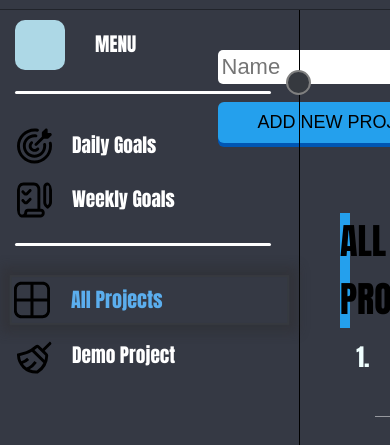
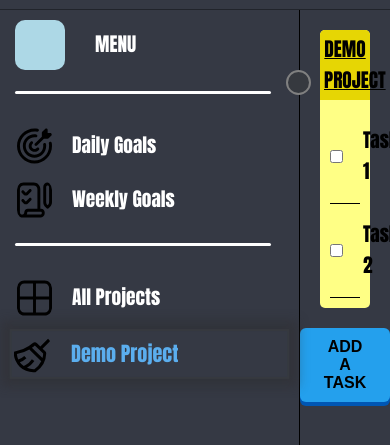
Before and after one commit to Sanskar6767/odin-todo, a website built with webpack: page src/index.html in a window 390 px wide. Both pictures are taken after a click on the link "Demo Project". Shown: the part 83-528 px from the top of the page. Built offline with nearby package versions, Linux system fonts and the light colour scheme; files whose address does not match are found by name.

Commit message:
projects are displayed

```diff
--- a/src/image.js
+++ b/src/image.js
@@ -51,7 +51,8 @@ function closeNav() {
 }
 
 // Active sidebar
-document.addEventListener('DOMContentLoaded', () => {
+export function navLinkActivate() {
+
   const navLinks = document.querySelectorAll('.nav-link');
 
   navLinks.forEach(link => {
@@ -60,10 +61,10 @@ document.addEventListener('DOMContentLoaded', () => {
         link.parentElement.classList.remove('active');
       });
       this.parentElement.classList.add('active');
-      console.log('click');
     });
   });
-});
+
+}
 
 // Medias
 const phone = window.matchMedia("(width <= 480px)")
--- a/src/index.html
+++ b/src/index.html
@@ -56,7 +56,7 @@
     <hr>
     <ul class="projects">
       <li class="active">
-        <a class="nav-link" href="#">
+        <a class="nav-link all-pro" href="#">
           <img src="" alt="" class="sideicon all">
           <span>All Projects</span>
         </a>
@@ -66,13 +66,16 @@
 
   <div class="content">
 
-    <!-- <div class="project">
+    <!-- <div class="pro-container">
       <div class="wrapper-grid">
         <div class="project-card">
+
           <div class="proj-title-div">
             <h2>Project name</h2>
           </div>
+
           <div class="proj-tasks">
+
             <div class="task-div">
               <div class="task-flex">
                 <input type="checkbox" name="done" id="done">
@@ -90,7 +93,7 @@
                 <p>clean utensils</p>
               </div>
               <div class="task-flex">
-                <input id="star1" class="star" type="checkbox" title="important" ><br/><br/>
+                <input id="star1" class="star" type="checkbox" title="important" >
                 <p>12/3/1221</p>
               </div>
             </div>
@@ -100,8 +103,45 @@
         </div>
 
       </div>
+      <div class="flex">
+        <button class="addtask-button"> Add a task</button>
+      </div>
+    </div> -->
 
-    </div> -->
+
+    <!-- <section class="task-container">
+      <div class="task-add-div">
+        <form id="add-task-form">
+
+          <div class="form-group">
+            <label for="task-name">Task Name* :</label>
+            <input type="text" id="task-name" name="task-name" required>
+          </div>
+
+          <div class="form-group">
+            <label for="task-desc">Task Description (Optional):</label>
+            <textarea id="task-desc" name="task-desc"></textarea>
+          </div>
+
+          <div class="form-group">
+            <label for="task-deadline">Deadline:</label>
+            <input type="date" id="task-deadline" name="task-deadline" required>
+          </div>
+
+          <div class="form-group">
+            <label for="task-important">Priority</label>
+            <input id="task-priority" class="star" type="checkbox" name="task-priority" >
+          </div>
+
+
+          <div class="form-buttons">
+            <button type="submit">Add Task</button>
+            <button type="button" id="cancel-button">Cancel</button>
+          </div>
+
+        </form> -->
+      </div>
+    </section>
 
 
 
--- a/src/index.js
+++ b/src/index.js
@@ -4,6 +4,7 @@ import './image.js';
 import flatpickr from "flatpickr";
 import "flatpickr/dist/flatpickr.min.css";
 import './all-projects.js';
+import './projectOpen.js';
 
 
 
--- a/src/project.js
+++ b/src/project.js
@@ -1,3 +1,5 @@
+import { TodoItem } from "./style/todo";
+
 export class Project {
     constructor(name) {
         this.name = name;
--- /dev/null
+++ b/src/projectOpen.js
@@ -0,0 +1,221 @@
+import { allProjects } from "./all-projects";
+import './style/projectOpen.css';
+import { TodoItem } from "./style/todo";
+
+export function openProject() {
+    const projects = document.querySelectorAll('.proj-a');
+    projects.forEach(link => {
+      link.addEventListener('click', (event) => {
+        event.preventDefault();
+        const projectName = link.getAttribute('data-project-name');
+        console.log(projectName);
+        displayProjectDetails(projectName);
+        makeTaskForm();
+        formVisible();
+      })
+    })
+  }
+
+
+function formVisible() {
+    const addtaskButton = document.querySelector('.addtask-button');
+    const section = document.querySelector('.task-container');
+    addtaskButton.addEventListener('click', () => {
+        section.style.display = 'block';
+    })
+    const cancelButton = document.querySelector('#cancel-button');
+    cancelButton.addEventListener('click', () => {
+        section.style.display = 'none';
+    })
+}
+
+function displayProjectDetails(projectName) {
+    const project = allProjects.find(p => p.name === projectName);
+    if (project) {
+        const content = document.querySelector('.content');
+        content.innerHTML= '';
+
+        const proContainer = document.createElement('div');
+        proContainer.classList.add('pro-container');
+
+        const wrapperGrid = document.createElement('div');
+        wrapperGrid.classList.add('wrapper-grid');
+
+        const projectCard = document.createElement('div');
+        projectCard.classList.add('project-card');
+
+        const projTitleDiv = document.createElement('div');
+        projTitleDiv.classList.add('proj-title-div');
+
+        const h2 = document.createElement('h2');
+        h2.textContent = project.name;
+        projTitleDiv.appendChild(h2);
+        projectCard.appendChild(projTitleDiv);
+
+        const projTasks = document.createElement('div');
+        projTasks.classList.add('proj-tasks');
+
+        // loop starts here
+        project.tasks.forEach(task => {
+            const taskDiv = document.createElement('div');
+            taskDiv.classList.add('task-div');
+
+            const taskFlex = document.createElement('div');
+            taskFlex.classList.add('task-flex');
+
+            const input = document.createElement('input');
+            input.type = "checkbox";
+            input.name = "done";
+            input.id = "done" ;
+
+            const p = document.createElement('p');
+            p.textContent = task.title ;
+
+            const taskFlex1 = document.createElement('div')
+            taskFlex1.classList.add('task-flex');
+
+            const input1 = document.createElement('input');
+            input1.id = 'star1';
+            input1.className = "star";
+            input1.type = "checkbox";
+            input1.title = "important";
+
+            const p1 = document.createElement('p');
+            p1.textContent = task.getFormattedDueDate();
+
+            taskFlex.appendChild(input);
+            taskFlex.appendChild(p);
+            taskFlex1.appendChild(input1);
+            taskFlex1.appendChild(p1);
+
+            taskDiv.appendChild(taskFlex);
+            taskDiv.appendChild(taskFlex1);
+
+            projTasks.appendChild(taskDiv);
+        })
+
+        const flex = document.createElement('div');
+        flex.classList.add('flex');
+
+        const button = document.createElement('button');
+        button.classList.add('addtask-button');
+        button.textContent = 'Add a task';
+
+        flex.appendChild(button);
+
+        projectCard.appendChild(projTasks);
+        wrapperGrid.appendChild(projectCard);
+        proContainer.appendChild(wrapperGrid);
+        proContainer.appendChild(flex);
+
+        content.appendChild(proContainer);
+
+    }
+}
+
+function makeTaskForm() {
+    // const addtaskButton = document.querySelector('.addtask-button');
+    // addtaskButton.addEventListener('click', () => {
+
+    const content = document.querySelector('.content');
+
+    const section = document.createElement('section');
+    section.classList.add('task-container');
+
+    const taskAddDiv = document.createElement('div');
+    taskAddDiv.classList.add('task-add-div')
+
+    const form = document.createElement('form');
+    form.id = 'add-task-form';
+
+    const formGroup1 = document.createElement('div');
+    formGroup1.classList.add('form-group');
+
+    const ltaskname = document.createElement('label');
+    ltaskname.textContent = 'Task Name* :'
+    ltaskname.setAttribute('for', 'task-name');
+
+    const tinput = document.createElement('input');
+    tinput.setAttribute('type', 'text');
+    tinput.id ='task-name';
+    tinput.setAttribute('name' ,'task-name');
+    tinput.required = true;
+
+    formGroup1.appendChild(ltaskname);
+    formGroup1.appendChild(tinput);
+
+    const formGroup2 = document.createElement('div');
+    formGroup2.classList.add('form-group');
+
+    const taskdesc = document.createElement('label');
+    taskdesc.textContent = 'Task Description (Options) :'
+    taskdesc.setAttribute('for', 'task-desc');
+
+    const textarea = document.createElement('textarea');
+    textarea.id = 'task-desc';
+    textarea.setAttribute('name', 'task-desc');
+
+
+    formGroup2.appendChild(taskdesc);
+    formGroup2.appendChild(textarea);
+
+    const formGroup3 = document.createElement('div');
+    formGroup3.classList.add('form-group');
+
+    const taskDeadline = document.createElement('label');
+    taskDeadline.textContent = 'Deadline:';
+    taskDeadline.setAttribute('for', 'task-deadline');
+
+    const idate = document.createElement('input');
+    idate.id = 'task-deadline';
+    idate.setAttribute('name', 'task-deadline');
+    idate.setAttribute('type', 'date');
+
+
+    formGroup3.appendChild(taskDeadline);
+    formGroup3.appendChild(idate);
+
+    const formGroup4 = document.createElement('div');
+    formGroup4.classList.add('form-group');
+
+    const taskImp = document.createElement('label');
+    taskImp.textContent = 'Priority:';
+    taskImp.setAttribute('for', 'task-important');
+
+    const ipriority = document.createElement('input');
+    ipriority.id = 'task-priority';
+    ipriority.classList.add('star');
+    ipriority.setAttribute('name', 'task-priority');
+    ipriority.setAttribute('type', 'checkbox');
+
+
+    formGroup4.appendChild(taskImp);
+    formGroup4.appendChild(ipriority);
+
+    const formButton = document.createElement('div');
+    formButton.classList.add('form-buttons');
+
+    const button1 = document.createElement('button');
+    button1.setAttribute('type', 'submit');
+    button1.textContent = 'Add Task';
+
+    const button2 = document.createElement('button');
+    button2.setAttribute('type', 'button');
+    button2.textContent = 'Cancel';
+    button2.id = 'cancel-button';
+
+    formButton.appendChild(button1);
+    formButton.appendChild(button2);
+
+    form.appendChild(formGroup1);
+    form.appendChild(formGroup2);
+    form.appendChild(formGroup3);
+    form.appendChild(formGroup4);
+    form.appendChild(formButton);
+
+    taskAddDiv.appendChild(form);
+    section.appendChild(taskAddDiv);
+    content.appendChild(section);
+
+
+}
--- /dev/null
+++ b/src/style/projectOpen.css
@@ -0,0 +1,164 @@
+/* css for project cards */
+.wrapper-grid {
+    /* display: grid;
+    grid-template-columns: repeat(auto-fit, minmax(250px, 1fr));
+    gap: 20px; */
+    padding: 20px;
+}
+
+.project-card {
+    background-color: #ffff85; /* Primary color */
+    color: #000000; /* Text color */
+    border-radius: 5px;
+    text-align: center;
+    /* max-width: 200px; */
+}
+
+.proj-title-div {
+    background-color: #e6d604;
+    border-radius: 5px 5px 0 0;
+    padding: 4px;
+}
+
+.proj-title-div h2 {
+    text-transform: uppercase;
+    text-decoration: underline;
+}
+
+.proj-tasks {
+    text-align: left;
+    padding: 10px;
+}
+
+.task-div {
+    display: flex;
+    justify-content: space-between;
+    align-items: center;
+    border-bottom: 1px solid black;
+}
+
+.task-flex {
+    display: flex;
+    gap: 20px;
+    align-items: center;
+}
+
+/* star in cards */
+.star {
+    visibility:hidden;
+    font-size:25px;
+    cursor:pointer;
+}
+.star:before {
+   content: "\2606";
+   position: relative;
+   visibility:visible;
+   color: #2c8aef;
+   top: -8px;
+}
+.star:checked:before {
+   content: "\2605";
+   position: relative;
+   top: -8px;
+}
+
+
+
+.addtask-button {
+    padding: 10px 20px;
+    color: rgb(0, 0, 0);
+    background-color: #24A0ED;
+    border: none;
+    border-radius: 6px;
+    outline: none;
+    cursor: pointer;
+    text-transform: uppercase;
+    font-size: 16px;
+    font-weight: 700;
+    box-shadow: 0 4px #0056b3;
+    transition: all 0.4s ease;
+}
+
+.addtask-button:hover {
+    transform: scale(1.1);
+}
+
+.flex {
+    display: flex;
+    align-items: center;
+    justify-content: center;
+}
+
+/* task adding form css  */
+.task-container{
+    display: none;
+}
+
+#add-task-form {
+    max-width: 500px;
+    margin: 20px auto;
+    padding: 20px;
+    background: #f9f9f9;
+    color: black;
+    border-radius: 8px;
+    box-shadow: 0 2px 4px rgba(0,0,0,0.1);
+  }
+
+  .form-group {
+    margin-bottom: 20px;
+  }
+
+  .form-group label {
+    display: block;
+    margin-bottom: 5px;
+    font-weight: bold;
+  }
+
+  .form-group input[type="text"],
+  .form-group input[type="date"],
+  .form-group textarea {
+    width: 100%;
+    padding: 10px;
+    border: 1px solid #ccc;
+    border-radius: 4px;
+    box-sizing: border-box; /* Ensures padding doesn't increase the input's size */
+  }
+
+  .form-group textarea {
+    height: 100px;
+    resize: vertical; /* Allows vertical resizing, not horizontal */
+  }
+
+  .form-group input[type="checkbox"] {
+    margin-right: 10px;
+  }
+
+.form-buttons{
+    display: flex;
+    justify-content: space-evenly ;
+}
+
+.form-buttons button{
+    color: white;
+    padding: 10px 20px;
+    border: none;
+    border-radius: 4px;
+    cursor: pointer;
+    font-size: 16px;
+}
+
+button[type="submit"]{
+    background-color: #007bff;
+}
+
+button[type="button"]{
+    background-color: #e21578;
+}
+
+button[type="submit"]:hover {
+    background-color: #0056b3;
+}
+
+button[type="button"]:hover {
+    background-color: #6a0a39;
+}
--- a/src/style/todo.js
+++ b/src/style/todo.js
@@ -1,9 +1,11 @@
+import { format } from "date-fns";
+
 export class TodoItem{
     constructor(title, desc, duedate, priority) {
         this.title = title;
         this.desc = desc;
         this.duedate = duedate;
-        this.priority = priority;
+        this.priority = false;
         this.completed = false;
     }
 
@@ -19,8 +21,8 @@ export class TodoItem{
         this.duedate = duedate;
     }
 
-    changePriority(priority) {
-        this.priority = priority;
+    togglePriority(priority) {
+        this.priority = !this.priority;
     }
 
     getFormattedDueDate() {
```
Also changed, not shown: src/style/all-projects.css (+0 -74 lines), src/all-projects.js, src/project-maker.js (deleted).
